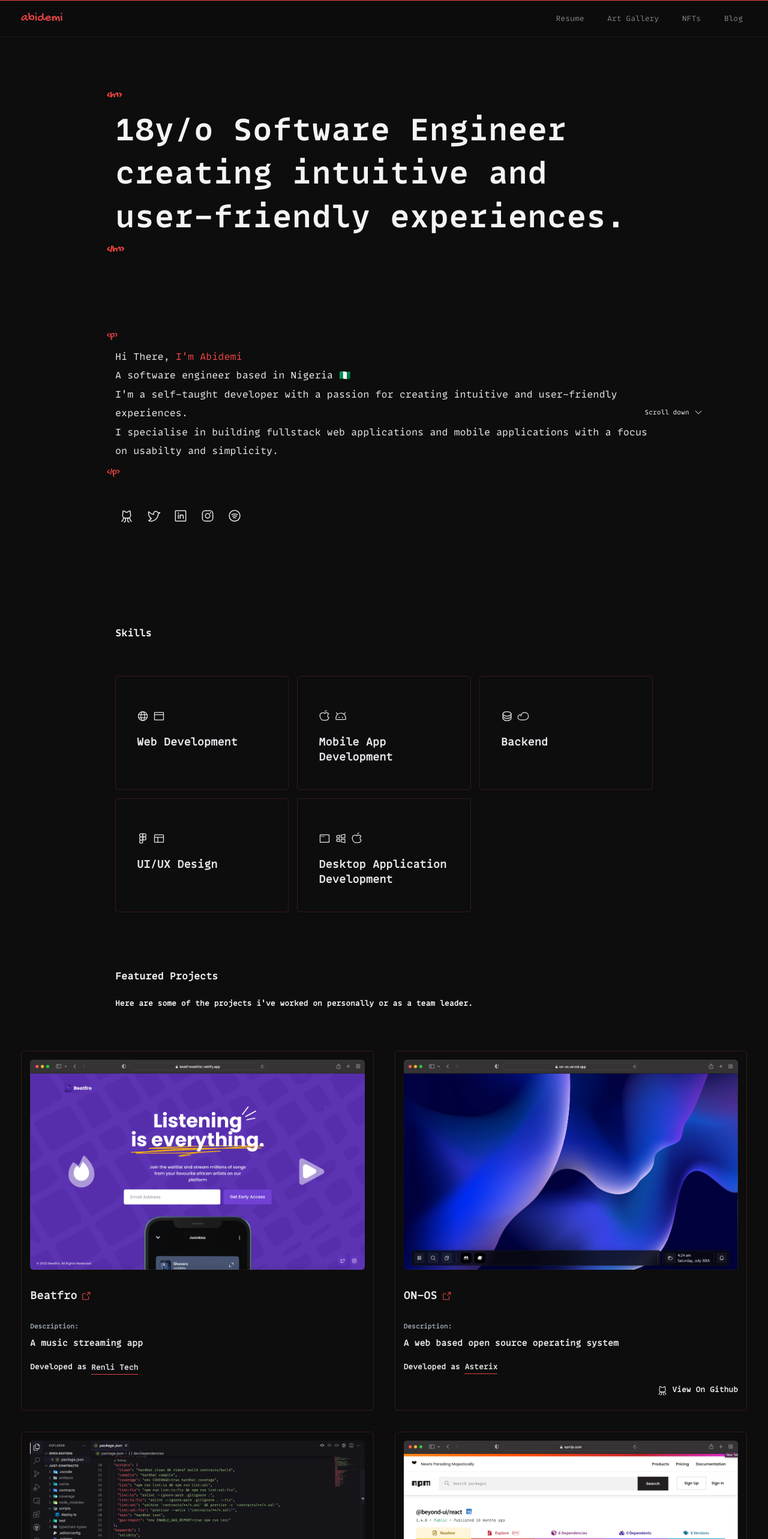
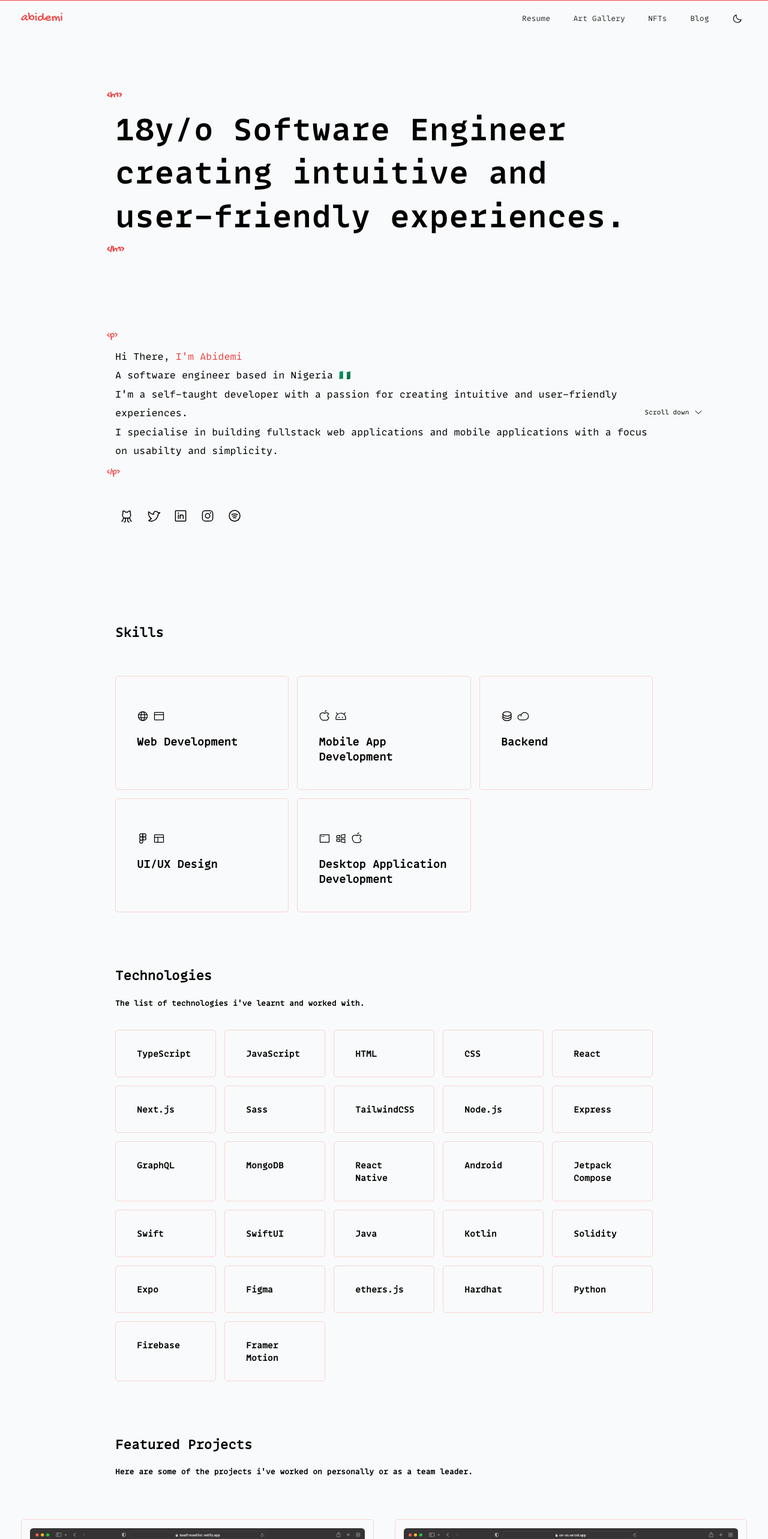
Before and after one commit to theharryszn/portfolio, a Next.js app: page / in a window 1280 px wide. Shown: the top 2566 px of the page at 60% size. Built offline with nearby package versions, Linux system fonts and the light colour scheme.

Commit message:
added light mode

```diff
--- a/components/NavBar.tsx
+++ b/components/NavBar.tsx
@@ -1,6 +1,6 @@
 import { NextPage } from "next";
 import Link from "next/link";
-import { Equals, X } from "phosphor-react";
+import { Equals, Moon, Sun, X } from "phosphor-react";
 import React from "react";
 import { motion } from "framer-motion";
 import { socials } from "./Header";
@@ -33,6 +33,18 @@ const NavBar: NextPage = () => {
   const [isMobileMenuOpen, setIsMobileMenuOpen] = React.useState(false);
   const { pathname } = useRouter();
 
+  // const [theme, setTheme] = useState("dark");
+
+  const changeTheme = React.useCallback(() => {
+    if (localStorage.theme === "dark") {
+      localStorage.setItem("theme", "light");
+      document.documentElement.classList.remove("dark");
+    } else {
+      localStorage.setItem("theme", "dark");
+      document.documentElement.classList.add("dark");
+    }
+  }, []);
+
   React.useEffect(() => {
     setIsMobileMenuOpen(false);
   }, [pathname]);
@@ -47,6 +59,13 @@ const NavBar: NextPage = () => {
             <span className='link'>{link.name}</span>
           </Link>
         ))}
+        <span
+          onClick={changeTheme}
+          className='p-2 hover:bg-red-500/20 rounded-full cursor-pointer'
+        >
+          <Sun size={18} className='hidden dark:block' />
+          <Moon size={18} className='block dark:hidden' />
+        </span>
       </div>
       <div className='menu' onClick={() => setIsMobileMenuOpen(true)}>
         <Equals size={20} />
@@ -87,7 +106,7 @@ const NavBar: NextPage = () => {
                 target='_blank'
                 title={handle.name}
                 key={index}
-                className='p-2 hover:bg-red-900/20 rounded-full'
+                className='p-2 hover:bg-red-500/20 rounded-full'
                 rel='noreferrer'
               >
                 {handle.icon && <handle.icon size={24} />}
--- a/components/Spotify.tsx
+++ b/components/Spotify.tsx
@@ -30,14 +30,14 @@ const Spotify = () => {
         </div>
       </div>
       <div className='section-body'>
-        <div className='grid grid-cols-2 gap-10'>
+        <div className='grid grid-cols-1 md:grid-cols-2 gap-10'>
           {playlists.map((playlist, index) => (
             <div key={index}>
               <iframe
                 style={{
                   borderRadius: "12px",
                 }}
-                src={playlist.embedUrl + "&theme=0"}
+                src={playlist.embedUrl + "&theme=1"}
                 width='100%'
                 height='380'
                 frameBorder='0'
--- /dev/null
+++ b/components/Technologies.tsx
@@ -0,0 +1,111 @@
+import React from "react";
+
+const technologies = [
+  {
+    name: "TypeScript",
+  },
+  {
+    name: "JavaScript",
+  },
+  {
+    name: "HTML",
+  },
+  {
+    name: "CSS",
+  },
+  {
+    name: "React",
+  },
+  {
+    name: "Next.js",
+  },
+  {
+    name: "Sass",
+  },
+  {
+    name: "TailwindCSS",
+  },
+  {
+    name: "Node.js",
+  },
+  {
+    name: "Express",
+  },
+  {
+    name: "GraphQL",
+  },
+  {
+    name: "MongoDB",
+  },
+  {
+    name: "React Native",
+  },
+  {
+    name: "Android",
+  },
+  {
+    name: "Jetpack Compose",
+  },
+  {
+    name: "Swift",
+  },
+  {
+    name: "SwiftUI",
+  },
+  {
+    name: "Java",
+  },
+  {
+    name: "Kotlin",
+  },
+  {
+    name: "Solidity",
+  },
+  {
+    name: "Expo",
+  },
+  {
+    name: "Figma",
+  },
+  {
+    name: "ethers.js",
+  },
+  {
+    name: "Hardhat",
+  },
+  {
+    name: "Python",
+  },
+  {
+    name: "Firebase",
+  },
+  {
+    name: "Framer Motion",
+  },
+];
+
+const Technologies = () => {
+  return (
+    <section className='section '>
+      <div className='section-title'>
+        Technologies
+        <div className='text-left text-sm'>
+          The list of technologies i&apos;ve learnt and worked with.
+        </div>
+      </div>
+      <div className='section-body'>
+        <div className='grid grid-cols-2 md:grid-cols-4 lg:grid-cols-5 gap-4'>
+          {technologies.map((technology, index) => {
+            return (
+              <div key={index} className='technology'>
+                <span className='text-base'>{technology.name}</span>
+              </div>
+            );
+          })}
+        </div>
+      </div>
+    </section>
+  );
+};
+
+export default Technologies;
--- a/pages/index.tsx
+++ b/pages/index.tsx
@@ -5,6 +5,7 @@ import FeaturedProjects from "../components/FeaturedProjects";
 import Header from "../components/Header";
 import Skills from "../components/Skills";
 import Spotify from "../components/Spotify";
+import Technologies from "../components/Technologies";
 
 const Home: NextPage = () => {
   const age = useState(new Date().getFullYear() - 2003)[0];
@@ -50,6 +51,7 @@ const Home: NextPage = () => {
       </Head>
       <Header />
       <Skills />
+      <Technologies />
       <FeaturedProjects />
       <Spotify />
     </main>
--- a/styles/globals.scss
+++ b/styles/globals.scss
@@ -17,7 +17,7 @@ html,
 body {
   padding: 0;
   margin: 0;
-  @apply text-gray-100 bg-[#0D0D0D] text-sm selection:bg-red-500/20;
+  @apply dark:text-gray-100 dark:bg-[#0D0D0D] bg-gray-50 text-sm selection:bg-red-500/20;
   font-family: 'MonaLisa', -apple-system, BlinkMacSystemFont, Segoe UI, Roboto, Oxygen,
     Ubuntu, Cantarell, Fira Sans, Droid Sans, Helvetica Neue, sans-serif;
 }
@@ -29,11 +29,11 @@ a {
 
 * {
   box-sizing: border-box;
+  scroll-behavior: smooth;
 }
 
 .navbar {
-  @apply flex flex-row justify-between items-center py-4 px-10 border-b border-b-white/5 fixed z-50 w-screen top-0 border-t border-t-red-500;
-  background: #0D0D0D68;
+  @apply flex flex-row justify-between dark:bg-[#0D0D0D68] items-center py-4 px-10 border-b border-b-white/5 fixed z-50 w-screen top-0 border-t border-t-red-500;
   backdrop-filter: blur(6px);
   -webkit-backdrop-filter: blur(6px);
 
@@ -43,10 +43,10 @@ a {
   }
 
   .navbar-links {
-    @apply hidden lg:flex flex-row space-x-7;
+    @apply hidden lg:flex flex-row space-x-7 items-center;
 
     .link {
-      @apply text-gray-100/50 hover:text-gray-100 cursor-pointer p-2 rounded-lg transition;
+      @apply dark:text-gray-100 opacity-80 dark:hover:opacity-100 cursor-pointer p-2 rounded-lg transition;
     }
   }
 
@@ -65,11 +65,11 @@ a {
   }
 
   .header-body {
-    @apply text-gray-200 text-lg w-full max-w-5xl lg:w-[64rem] py-20 leading-loose;
+    @apply dark:text-gray-200 text-lg w-full max-w-5xl lg:w-[64rem] py-20 leading-loose;
   }
 
   .scroll-btn {
-    @apply hidden lg:flex flex-row space-x-2 items-center text-xs absolute bottom-28 right-28 py-2 px-3 hover:bg-red-900/20 cursor-pointer rounded-full transition;
+    @apply hidden lg:flex flex-row space-x-2 items-center text-xs absolute bottom-28 right-28 py-2 px-3 hover:bg-red-500/20 cursor-pointer rounded-full transition;
   }
 
   .header-socials {
@@ -77,21 +77,21 @@ a {
   }
 
   .header-socials-item {
-    @apply text-gray-200 p-2 rounded-full hover:bg-red-500/20 cursor-pointer transition;
+    @apply dark:text-gray-200 p-2 rounded-full hover:bg-red-500/20 cursor-pointer transition;
   }
 
 }
 
 .footer {
-  @apply relative w-full max-w-5xl lg:w-[64rem] text-white mx-auto py-2 px-10 mt-20 pt-32 flex flex-col items-center justify-center space-y-24;
+  @apply relative w-full max-w-5xl lg:w-[64rem] dark:text-gray-100 mx-auto py-2 mt-20 pt-32 px-10 flex flex-col items-center justify-center space-y-24;
 
   .footer-title {
     font-family: 'MonaLisa-Bold', -apple-system, BlinkMacSystemFont, 'Segoe UI', Roboto, Oxygen, Ubuntu, Cantarell, 'Open Sans', 'Helvetica Neue', sans-serif;
-    @apply text-2xl lg:text-5xl font-extrabold max-w-5xl w-full lg:w-[64rem] pb-2 leading-[2.8rem] lg:leading-[5.202rem] tracking-normal selection:bg-red-500/20;
+    @apply text-2xl lg:text-5xl font-extrabold max-w-5xl w-full pb-2 leading-[2.8rem] lg:leading-[5.202rem] tracking-normal selection:bg-red-500/20;
   }
 
   .footer-body {
-    @apply text-gray-200 text-lg max-w-5xl lg:w-[64rem] leading-loose;
+    @apply dark:text-gray-200 text-lg max-w-5xl leading-loose;
   }
 
   .footer-socials {
@@ -99,7 +99,7 @@ a {
   }
 
   .footer-socials-item {
-    @apply text-gray-200 p-2 rounded-full hover:bg-red-500/20 cursor-pointer transition;
+    @apply dark:text-gray-200 p-2 rounded-full hover:bg-red-500/20 cursor-pointer transition;
   }
 }
 
@@ -120,26 +120,35 @@ a {
   @apply w-screen flex flex-col items-center px-10 py-10;
 
   .section-title {
-    @apply text-lg font-extrabold max-w-5xl w-full lg:w-[64rem] pb-10 leading-[2.8rem] lg:leading-[5.202rem] tracking-normal selection:bg-red-500/20;
+    @apply text-2xl font-extrabold max-w-5xl w-full lg:w-[64rem] pb-10 leading-[2.8rem] lg:leading-[5.202rem] tracking-normal selection:bg-red-500/20;
   }
 
   .section-body {
-    @apply text-gray-200 text-lg w-full max-w-5xl lg:w-[64rem] leading-loose;
+    @apply dark:text-gray-200 text-lg w-full max-w-5xl lg:w-[64rem] leading-loose;
   }
 }
 
 .card {
-  @apply w-full px-8 py-12 bg-[#0D0D0D]  lg:py-12 lg:px-10 text-base flex flex-col space-y-2 lg:text-xl font-bold rounded-md border border-red-500/20 hover:border-red-500/70 cursor-pointer transition;
+  @apply w-full px-8 py-12 lg:py-12 lg:px-10 text-base flex flex-col space-y-2 lg:text-xl font-bold rounded-md border border-red-500/20 hover:border-red-500/70 cursor-pointer transition;
+  // background: #3f09090b;
+  backdrop-filter: blur(6px);
+  -webkit-backdrop-filter: blur(6px);
+}
+
+.technology {
+  @apply w-full px-8 py-12 lg:py-8 lg:px-10 text-base flex flex-col space-y-2 lg:text-xl font-bold rounded-md border border-red-500/20 hover:border-red-500/70 cursor-pointer transition;
   // background: #3f09090b;
   backdrop-filter: blur(6px);
   -webkit-backdrop-filter: blur(6px);
 }
 
 .mobile-menu {
-  @apply lg:hidden fixed top-0 left-0 w-screen flex flex-col items-center justify-center h-screen z-50;
-  backdrop-filter: blur(10px);
-  -webkit-backdrop-filter: blur(10px);
+  @apply lg:hidden fixed top-0 left-0 w-screen flex dark:bg-[#0D0D0D] bg-gray-100 flex-col items-center justify-center h-screen;
+  // background: rgba(255, 255, 255, 0.2);
+  border-radius: 16px;
+  border: 1px solid rgba(255, 255, 255, 0.3);
 }
+
 
 // Projects
 
@@ -147,14 +156,14 @@ a {
   @apply w-full grid grid-cols-1 lg:grid-cols-2 gap-10 py-10;
 
   .project-card {
-    @apply p-4 bg-[#0D0D0D] h-full text-base flex flex-col space-y-2 lg:text-xl font-bold rounded-md border border-red-500/20 hover:border-red-500/70 cursor-pointer transition;
+    @apply p-4 h-full text-base flex flex-col space-y-2 lg:text-xl font-bold rounded-md border border-red-500/20 hover:border-red-500/70 cursor-pointer transition;
 
     .project-card-image {
         @apply w-full rounded-md h-full transform hover:scale-[1.02] transition-all duration-500 object-cover object-center;
     }
 
     .project-card-body {
-      @apply text-gray-200 text-lg leading-loose flex flex-col h-full;
+      @apply dark:text-gray-200 text-lg leading-loose flex flex-col h-full;
 
       .project-card-title {
         @apply text-xl font-extrabold leading-[2.8rem] lg:leading-[5.202rem] tracking-normal selection:bg-red-500/20;
@@ -163,17 +172,17 @@ a {
           @apply flex items-center space-x-2 text-red-500;
 
           span {
-            @apply text-gray-200;
+            @apply dark:text-gray-200;
           }
         }
       }
 
       .project-card-description {
-        @apply text-gray-200 my-2 text-base leading-loose justify-self-end;
+        @apply dark:text-gray-200 my-2 text-base leading-loose justify-self-end;
       }
 
       .project-card-team {
-        @apply text-gray-200 text-sm my-2 leading-loose justify-self-end;
+        @apply dark:text-gray-200 text-sm my-2 leading-loose justify-self-end;
 
         a .team {
           @apply hover:opacity-100 opacity-95 py-1 border-b border-b-red-500 cursor-pointer transition;
@@ -181,7 +190,7 @@ a {
       }
 
       .project-card-repository a {
-        @apply text-gray-200 text-sm flex space-x-2 items-center my-2 leading-loose justify-self-end;
+        @apply dark:text-gray-200 text-sm flex space-x-2 items-center my-2 leading-loose justify-self-end;
       }
     }
   }
--- a/tailwind.config.js
+++ b/tailwind.config.js
@@ -1,4 +1,5 @@
 module.exports = {
+  darkMode: "class",
   content: [
     "./pages/**/*.{js,ts,jsx,tsx}",
     "./components/**/*.{js,ts,jsx,tsx}",
@@ -7,8 +8,8 @@ module.exports = {
     extend: {
       colors: {
         dark: "#0D0D0D",
-      }
+      },
     },
   },
   plugins: [],
-}
+};
```
Also changed, not shown: pages/_app.tsx (+15 -0 lines), pages/resume.tsx (+4 -4 lines).
